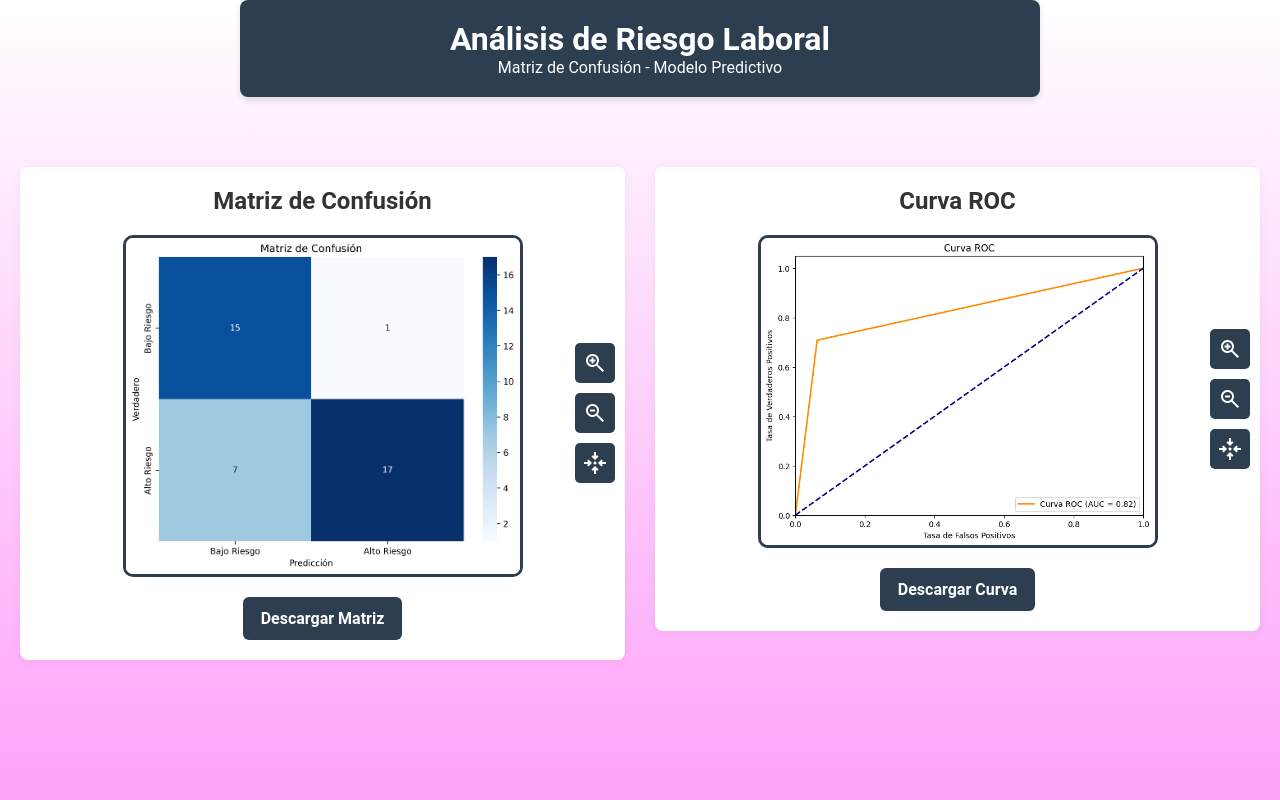
After one commit to nereoM/TP1-pp1-Manganiello-Sotomayor, a Flask app: page /graficos in a window 1280 px wide. The commit adds this page. Run offline with Flask 3, Linux system fonts and the light colour scheme.

Commit message:
graficos y arreglos varios

```diff
--- a/tercera-entrega/app.py
+++ b/tercera-entrega/app.py
@@ -1,4 +1,4 @@
-from flask import Flask, render_template, request, jsonify, send_file, session
+from flask import Flask, render_template, request, jsonify, send_file, session, send_from_directory
 import pickle
 import numpy as np
 from arbol_decision import main_a
@@ -17,6 +17,7 @@ from werkzeug.utils import secure_filename
 import shutil
 from generar_csv import generar_csv_empleados
 from verificar_columnas import verificar_columnas
+from generar_graficos import guardar_matriz_confusion, guardar_curva_roc
 
 # necesario para el ejecutable
 try:
@@ -53,6 +54,8 @@ if not os.path.exists(output_dir):
 UPLOAD_FOLDER = 'uploads'
 app.config['UPLOAD_FOLDER'] = UPLOAD_FOLDER
 
+IMG_FOLDER = os.path.join(os.path.dirname(os.path.abspath(__file__)), 'imagenes')
+os.makedirs(IMG_FOLDER, exist_ok=True)
 
 # funciones utilizadas para rutas
 
@@ -70,6 +73,14 @@ def index():
 @app.route("/regresion")
 def regresion():
     return render_template("index_regresion.html")
+
+
+@app.route('/graficos')
+def mostrar_graficos():
+    return render_template('graficos.html',
+        imagen_matriz="matriz_riesgos.png",
+        imagen_curva="curva_roc.png"
+    )
 
 
 # funcion encargada de verificar que existe el archivo y contiene las columnas requeridas
@@ -193,6 +204,12 @@ def predecir_modelo_arbol():
     memoria = recall_score(y_test_a, prediccion, average='binary')
     f1 = f1_score(y_test_a, prediccion, average='binary')
 
+    guardar_matriz_confusion(prediccion, x_test_a, y_test_a,
+                         clases=['Bajo Riesgo', 'Alto Riesgo'],
+                         nombre_archivo='matriz_riesgos.png')
+
+    guardar_curva_roc(prediccion, y_test_a, nombre_archivo='curva_roc.png')
+
     reiniciar_variables()
 
     return jsonify({
@@ -271,6 +288,12 @@ def predecir_modelo_regresion():
     precision = precision_score(y_test_r, prediccion, average='binary')
     memoria = recall_score(y_test_r, prediccion, average='binary')
     f1 = f1_score(y_test_r, prediccion, average='binary')
+
+    guardar_matriz_confusion(prediccion, x_test_a, y_test_a,
+                         clases=['Bajo Riesgo', 'Alto Riesgo'],
+                         nombre_archivo='matriz_riesgos.png')
+
+    guardar_curva_roc(prediccion, y_test_a, nombre_archivo='curva_roc.png')
 
     reiniciar_variables()
 
--- /dev/null
+++ b/tercera-entrega/templates/graficos.html
@@ -0,0 +1,110 @@
+<!DOCTYPE html>
+<html lang="es">
+<head>
+    <meta charset="UTF-8">
+    <meta name="viewport" content="width=device-width, initial-scale=1.0">
+    <title>Análisis de Riesgo - Matriz de Confusión</title>
+    <link rel="stylesheet" href="{{ url_for('static', filename='style.css') }}">
+    <link rel="stylesheet" href="https://fonts.googleapis.com/css2?family=Material+Symbols+Outlined:opsz,wght,FILL,GRAD@24,400,0,0" />
+</head>
+<body>
+    <header>
+        <h1>Análisis de Riesgo Laboral</h1>
+        <p>Matriz de Confusión - Modelo Predictivo</p>
+    </header>
+
+    <div class="container">
+        <!-- Matriz de Riesgos -->
+        <div class="matrix-container">
+            <h2>Matriz de Confusión</h2>
+            <img
+                id="matrixImage"
+                class="matrix-img"
+                src="{{ url_for('static', filename='imagenes/' + imagen_matriz) }}"
+                alt="Matriz"
+            >
+            <div class="zoom-controls">
+                <span class="material-symbols-outlined upload-button" onclick="zoomIn(0)">zoom_in</span>
+                <span class="material-symbols-outlined upload-button" onclick="zoomOut(0)">zoom_out</span>
+                <span class="material-symbols-outlined upload-button" onclick="resetZoom(0)">recenter</span>
+            </div>
+            <a
+                href="{{ url_for('static', filename='imagenes/' + imagen_matriz) }}"
+                download
+                class="download-btn"
+            >
+                Descargar Matriz
+            </a>
+        </div>
+
+        <!-- Curva ROC -->
+        <div class="curva-container">
+            <h2>Curva ROC</h2>
+            <img
+                id="curvaImage"
+                class="matrix-img"
+                src="{{ url_for('static', filename='imagenes/' + imagen_curva) }}"
+                alt="Curva ROC"
+            >
+            <div class="zoom-controls">
+                <span class="material-symbols-outlined upload-button" onclick="zoomIn(1)">zoom_in</span>
+                <span class="material-symbols-outlined upload-button" onclick="zoomOut(1)">zoom_out</span>
+                <span class="material-symbols-outlined upload-button" onclick="resetZoom(1)">recenter</span>
+            </div>
+            <a
+                href="{{ url_for('static', filename='imagenes/' + imagen_curva) }}"
+                download
+                class="download-btn"
+            >
+                Descargar Curva
+            </a>
+        </div>
+    </div>
+
+    <script>
+        let currentScaleM = 1;
+        let currentScaleC = 1;
+        const matrixImage = document.getElementById('matrixImage');
+        const curvaImage = document.getElementById('curvaImage');
+
+        function zoomIn(i) {
+            if (i == 0) {
+                currentScaleM += 0.2;
+                matrixImage.style.transform = `scale(${currentScaleM})`;
+            } else {
+                currentScaleC += 0.2;
+                curvaImage.style.transform = `scale(${currentScaleC})`;
+            }
+        }
+
+        function zoomOut(i) {
+            if (currentScaleM > 0.6 && i == 0) {
+                currentScaleM -= 0.2;
+                matrixImage.style.transform = `scale(${currentScaleM})`;
+            }
+            if (currentScaleC > 0.6 && i == 1) {
+                currentScaleC -= 0.2;
+                curvaImage.style.transform = `scale(${currentScaleC})`;
+            }
+        }
+
+        function resetZoom(i) {
+            if (i == 0) {
+                currentScaleM = 1;
+                matrixImage.style.transform = 'scale(1)';
+            } else {
+                currentScaleC = 1;
+                curvaImage.style.transform = 'scale(1)';
+            }
+        }
+    </script>
+
+<script>
+    document.addEventListener("DOMContentLoaded", function() {
+        const modoOscuro = localStorage.getItem("modo_oscuro") === "true";
+        document.body.classList.toggle("dark-mode", modoOscuro);
+    });
+</script>
+
+</body>
+</html>
--- a/tercera-entrega/templates/index.html
+++ b/tercera-entrega/templates/index.html
@@ -101,11 +101,14 @@
 
                 <!-- bton para descargar resultados -->
                 <div class="descargar-archivo">
-                    <h4>Descargar CSV | Mostrar empleados</h4>
+                    <h4>Descargar CSV | Mostrar empleados | Mostrar graficos</h4>
                     <span class="material-symbols-outlined upload-button" onclick="generarYDescargarCSV()">download</span>
 
                     <a href="{{ url_for('resultados') }}">
                         <span class="material-symbols-outlined upload-button" onclick="generarCSV(event, true)">pageview</span>
+                    </a>
+                    <a href="/graficos">
+                        <span class="material-symbols-outlined upload-button">analytics</span>
                     </a>
                 </div>
             </div>
--- a/tercera-entrega/templates/index_regresion.html
+++ b/tercera-entrega/templates/index_regresion.html
@@ -102,11 +102,14 @@
 
                             <!-- bton para descargar resultados -->
                             <div class="descargar-archivo">
-                                <h4>Descargar CSV | Mostrar empleados</h4>
+                                <h4>Descargar CSV | Mostrar empleados | Mostrar graficos</h4>
                                 <span class="material-symbols-outlined upload-button" onclick="generarYDescargarCSV()">download</span>
 
                                 <a href="{{ url_for('resultados') }}">
                                     <span class="material-symbols-outlined upload-button" onclick="generarCSV(event, true)">pageview</span>
+                                </a>
+                                <a href="/graficos">
+                                    <span class="material-symbols-outlined upload-button">analytics</span>
                                 </a>
                             </div>
                         </div>
```
Also changed, not shown: tercera-entrega/generar_graficos.py (added, +55 -0 lines), tercera-entrega/static/imagenes/curva_roc.png (added), tercera-entrega/static/imagenes/matriz_riesgos.png (added), 1 other file.
